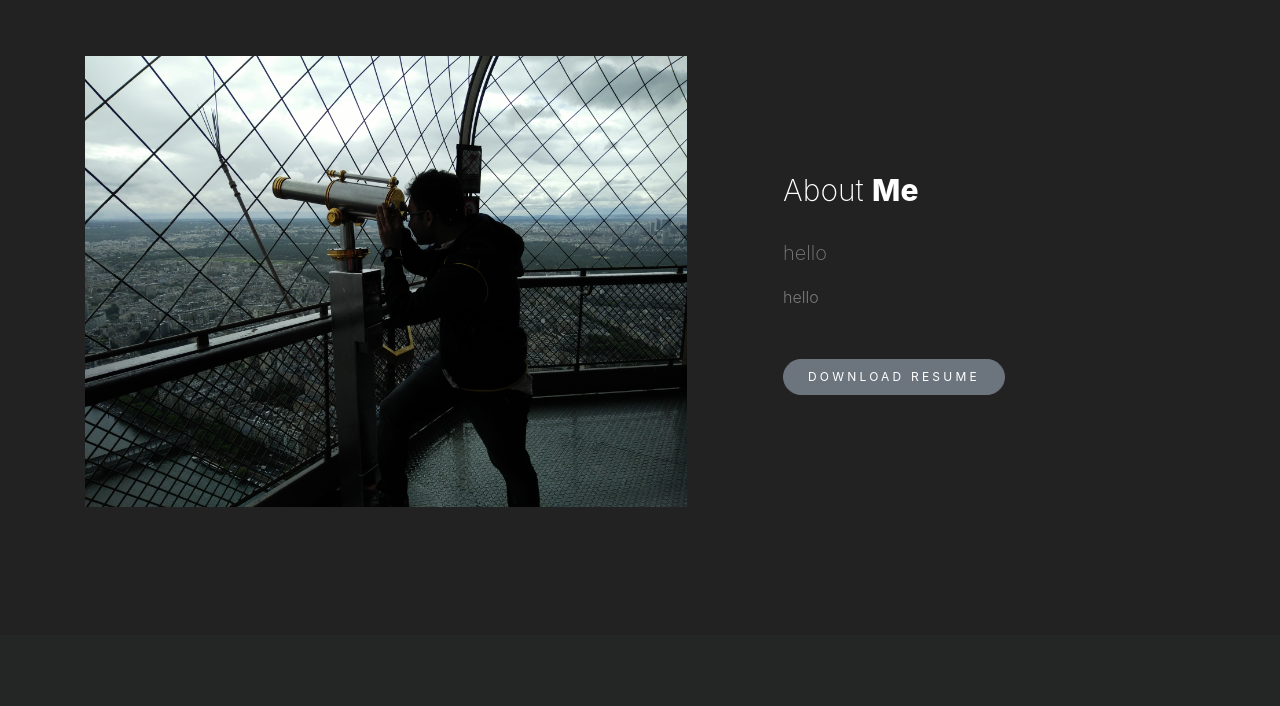
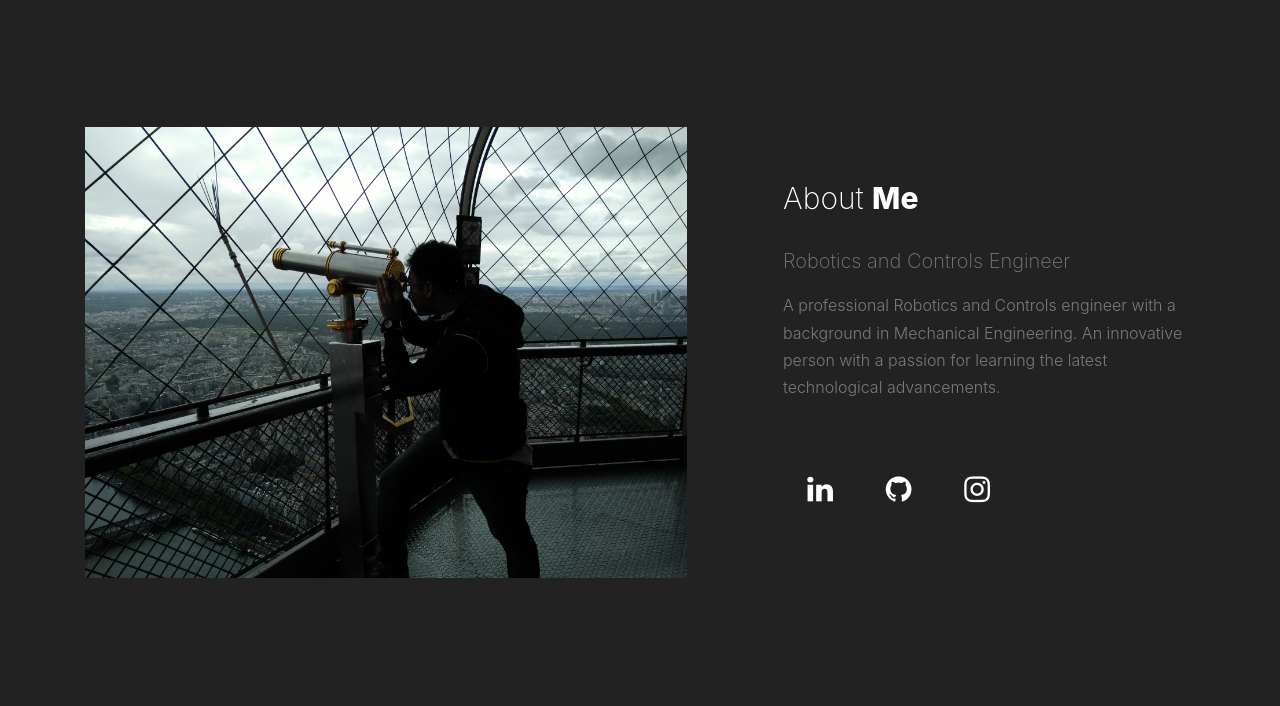
Before and after one commit to PradnyaTipare/PradnyaTipare.github.io, a PHP site: page / in a window 1280 px wide. Shown: the part 2400-3106 px from the top of the page. Before the commit the page ends 2907 px from the top, so only its background shows below. Run offline with PHP 8.4, Linux system fonts and the light colour scheme; some web fonts are replaced.

Commit message:
links added

```diff
--- a/css/style.css
+++ b/css/style.css
@@ -278,7 +278,7 @@ a {
   .btn.btn-primary {
     color: #fff; }
     .btn.btn-primary:hover, .btn.btn-primary:active, .btn.btn-primary:focus {
-      background: #b2c251;}
+      background: #fff;}
 
 .progress {
   overflow: visible;
@@ -649,3 +649,18 @@ a {
     color: #b2c251;
     text-decoration-line: none;
   }
+
+  a.fa-github, a.fa-github:hover {
+    color: #ffffff;
+    text-decoration: none;
+  }
+
+  a.fa-linkedin, a.fa-linkedin:hover {
+    color: #ffffff;
+    text-decoration: none;
+  }
+
+  a.fa-instagram, a.fa-instagram:hover {
+    color: #ffffff;
+    text-decoration: none;
+  }
--- a/index.html
+++ b/index.html
@@ -12,6 +12,39 @@
 	<link rel="stylesheet" href="css/style.css">
 
 	<link href="https://fonts.googleapis.com/css?family=Nunito+Sans:200,300,400,700" rel="stylesheet">
+
+	<meta name="viewport" content="width=device-width, initial-scale=1">
+	<link rel="stylesheet" href="https://cdnjs.cloudflare.com/ajax/libs/font-awesome/4.7.0/css/font-awesome.min.css">
+	<style>
+	.fa {
+	padding: 20px;
+	font-size: 30px;
+	width: 70px;
+	color: white;
+	text-align: center;
+	text-decoration: none;
+	margin: 5px 2px;
+	}
+
+	.fa:hover {
+		opacity: 0.7;
+	}
+
+	.fa-linkedin {
+	background: #222;
+	color: white;
+	}
+
+	.fa-instagram {
+	background: #222;
+	color: white;
+	}
+
+	.fa-github {
+		background: #222;
+		color: white;
+	}
+	</style>
 
 
 </head>
@@ -59,7 +92,8 @@
 			<div class="row">
 				<div class="col-md-12 mb-5">
 					<div class="section-heading text-center">
-						<h2>My <strong>Resume</strong></h2>
+						<h2>My <strong>Resume</strong></h2> <br>
+						<a href="/downloads/Kedar's Resume.pdf" class="btn btn-secondary px-4 py-2 btn-sm" target="_blank">Take a look!</a>
 					</div>
 				</div>
 				<div class="col-md-6">
@@ -115,11 +149,11 @@
 						<span class="date"><span class="icon-calendar"></span> March 2013 - Present</span>
 						<h3>Path Planning Algorithms in python3</h3>
 						<ul>
-							<li><strong>Bug Algorithms:</strong> Bug1, Bug2, Tangent Bug.</li>
+							<li><strong><a href="https://github.com/KedarMore/Implemneting-Bug-Algorithms" target="_blank">Bug Algorithms:</a></strong> Bug1, Bug2, Tangent Bug.</li>
 							<div class="comment more">
-							<li><strong>Continuous:</strong> Potential Functions. </li>
-							<li><strong>Discrete:</strong> Wavefront. </li>
-							<li><strong>Sampling Based:</strong> Probabilistic Roadmaps, Rapidly exploring Random Tree, A*, Dijkstra's.</li></div></ul>
+							<li><strong><a href="https://github.com/KedarMore/algo-HW3-potential-functions-and-wavefront" target="_blank">Continuous:</a></strong> Potential Functions. </li>
+							<li><strong><a href="https://github.com/KedarMore/algo-HW3-potential-functions-and-wavefront" target="_blank">Discrete:</a></strong> Wavefront. </li>
+							<li><strong><a href="https://github.com/KedarMore/algo-HW4-a-Dijkstra-s-PRM-RRT" target="_blank">Sampling Based:</a></strong> Probabilistic Roadmaps, Rapidly exploring Random Tree, A*, Dijkstra's.</li></div></ul>
 
 					</div>
 
@@ -131,7 +165,8 @@
 							<div class="comment more">
 							<li>The design was inspired by the motion of a cockroach that it undertakes while in search of food and while attacking its enemy.</li>
 							<li>Applied a path planning algorithm called Bug1 to reach a source of light from a certain point in an obstacle environment.</li>
-							<li>Bug1 is inspired by the food sensing ability of a bug and the tactile sensors in its antennae.</li></div></ul>
+							<li>Bug1 is inspired by the food sensing ability of a bug and the tactile sensors in its antennae.</li>
+							<li><a href="\downloads\Bio\Bio_Inspired_Robotics.pdf" target="_blank">Implementing Bug Algorithms on Sparki Robot</a></li></div></ul>
 
 					</div>
 
@@ -143,7 +178,9 @@
 							<div class="comment more">
 							<li>Hosted a server where 27 people controlled a wheeled robot simultaneously to achieve a specific task.</li>
 							<li>Similar experiment was done with 1,2, 4 people and an in-depth analysis was done on the total time taken with variables such as complexity of the task, no of people, etc.</li>
-							<li>Inspired by a video game ‘Pokémon Red’ which was played by 748006 players in real time.</li></div></ul>
+							<li>Inspired by a video game ‘Pokémon Red’ which was played by 748006 players in real time.</li>
+							<li><a href="https://github.com/KedarMore/Twitch-Plays-TwiPi/blob/master/conference-template-letter.pdf" target="_blank">Twitch Plays TwiPi</a></li>
+							<li><a href="https://www.youtube.com/watch?v=lLvaHQmoggU&ab_channel=KedarMore" target="_blank">Video</a></li></div></ul>
 
 					</div>
 
@@ -173,12 +210,12 @@
 					<div class="section-heading">
 						<h2>About <strong>Me</strong></h2>
 					</div>
-					<p class="lead">hello</p>
-					<p class="mb-5  ">hello</p>
-
-					<p>
-						<a href="/downloads/Kedar's Resume.pdf" class="btn btn-secondary px-4 py-2 btn-sm" download>Download Resume</a>
-					</p>
+					<p class="lead">Robotics and Controls Engineer</p>
+					<p class="mb-5  ">A professional Robotics and Controls engineer with a background in Mechanical Engineering. An innovative person with a passion for learning the latest
+						technological advancements.</p>
+					<p><a href="https://www.linkedin.com/in/kedar-more/" class="fa fa-linkedin" target="_blank"></a>
+						<a href="https://github.com/KedarMore" class="fa fa-github" target="_blank"></a>
+						<a href="https://www.instagram.com/not_any_more.97/" class="fa fa-instagram" target="_blank"></a></p>
 				</div>
 			</div>
 
```
Also changed, not shown: 1 other file.
